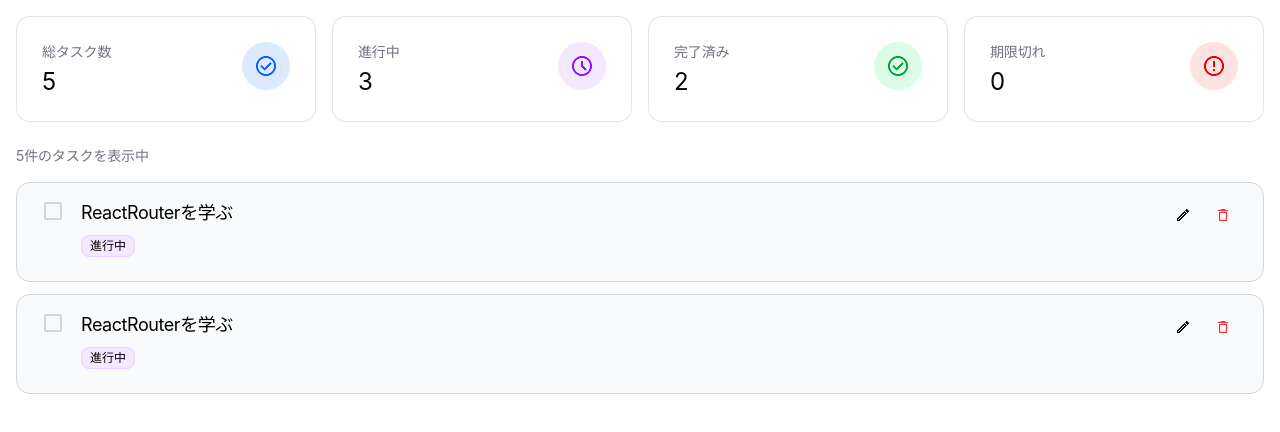
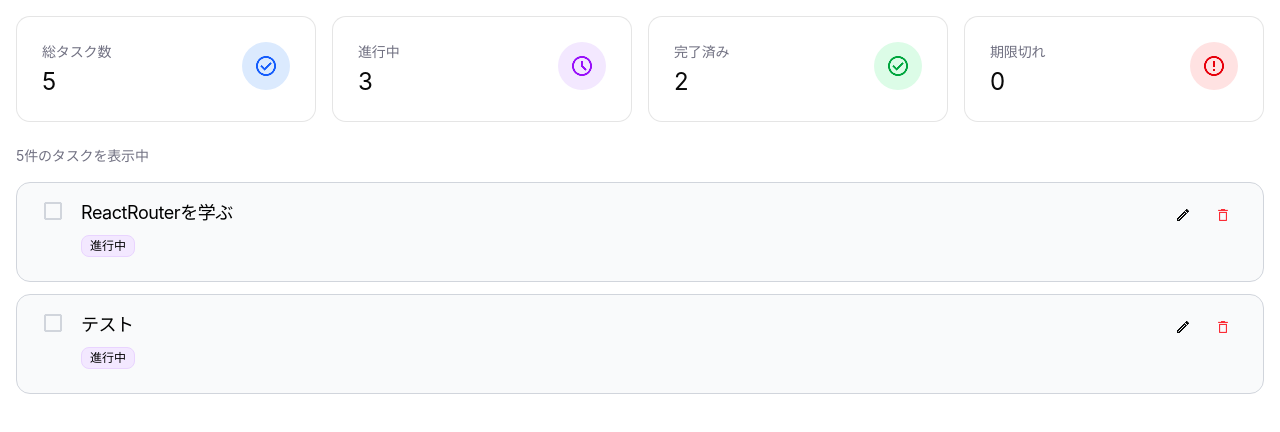
Before and after one commit to tsutsumi2230105/todo-app-with-auth, a React (Vite) app: page /dashboard in a window 1280 px wide. Shown: the top 432 px of the page. Built offline with nearby package versions, Linux system fonts and the light colour scheme; no server answers.

Commit message:
chore:componentの調整

```diff
--- a/src/Pages/DashBoard/index.tsx
+++ b/src/Pages/DashBoard/index.tsx
@@ -21,8 +21,8 @@ const Dashboard = () => {
               <p>5件のタスクを表示中</p>
             </div>
             <div className="todos">
-              <ToDo />
-              <ToDo />
+              <ToDo label="ReactRouterを学ぶ" />
+              <ToDo label="テスト" />
             </div>
           </div>
         </div>
--- a/src/components/ToDo/index.tsx
+++ b/src/components/ToDo/index.tsx
@@ -5,14 +5,11 @@ import CheckBoxFilled from "./../../assets/images/checkbox_filled.png"
 import EditIcon from "./../../assets/images/edit.png"
 import DeleteIcon from "./../../assets/images/delete.png"
 
-type Variant = "high" | "middle" | "low" | "completed"
-
 type DashBoardToDoProps = {
-  label?: string
-  variant?: Variant
+  label: string
 }
 
-const ToDo = ({}: DashBoardToDoProps) => {
+const ToDo = ({ label }: DashBoardToDoProps) => {
   const [checked, setChecked] = useState(false)
   const checkboxId = useId()
 
@@ -38,7 +35,7 @@ const ToDo = ({}: DashBoardToDoProps) => {
 
         <div className="todo__main">
           <div className="todo__title">
-            <p>ReactRouterを学ぶ</p>
+            <p>{label}</p>
           </div>
 
           <div className="todo__labels">
```
